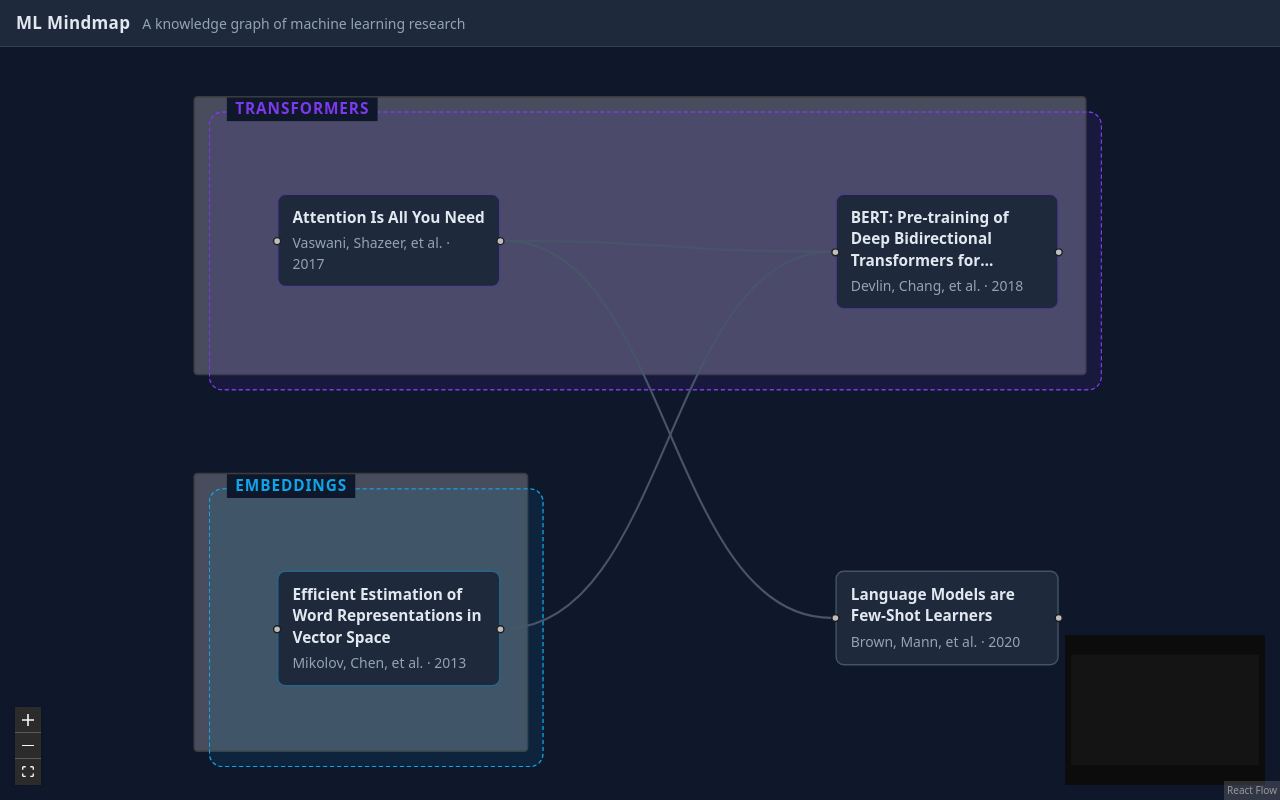
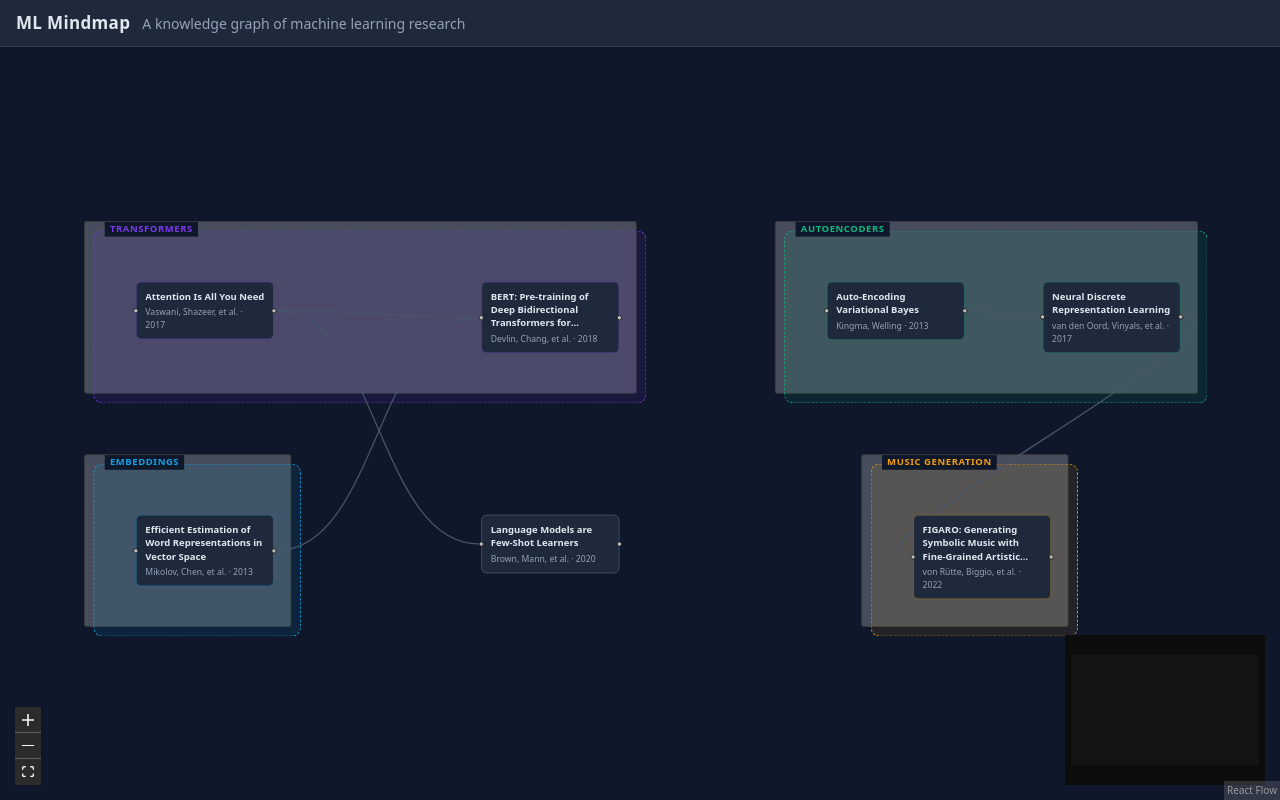
Before and after one commit to rpw1134/ml-mindmap, a React (Vite) app: page / in a window 1280 px wide. Built offline with nearby package versions, Linux system fonts and the light colour scheme.

Commit message:
new papers

```diff
--- a/src/data/mindmap.ts
+++ b/src/data/mindmap.ts
@@ -49,6 +49,42 @@ const data: MindmapData = {
       parentGroup: 'g-embeddings',
       position: { x: 200, y: 420 },
     },
+    {
+      id: 'vae',
+      arxivId: '1312.6114',
+      title: 'Auto-Encoding Variational Bayes',
+      authors: ['Kingma', 'Welling'],
+      abstract:
+        'We introduce a stochastic variational inference and learning algorithm that scales to large datasets. By reparameterizing the variational lower bound, optimization through standard gradient methods becomes tractable. An approximate inference model (encoder) efficiently handles posterior inference for continuous latent variables alongside a generative model (decoder).',
+      year: 2013,
+      tags: ['vae', 'generative', 'latent-space', 'variational-inference'],
+      parentGroup: 'g-autoencoders',
+      position: { x: 1000, y: 150 },
+    },
+    {
+      id: 'vq-vae',
+      arxivId: '1711.00937',
+      title: 'Neural Discrete Representation Learning',
+      authors: ['van den Oord', 'Vinyals', 'Kavukcuoglu'],
+      abstract:
+        'We propose VQ-VAE, which learns discrete latent representations via vector quantization. Unlike standard VAEs that learn continuous codes, VQ-VAE circumvents posterior collapse by pairing a vector-quantized codebook with a learned autoregressive prior. The model demonstrates strong results on image, audio, and video generation.',
+      year: 2017,
+      tags: ['vq-vae', 'discrete-representation', 'generative', 'codebook'],
+      parentGroup: 'g-autoencoders',
+      position: { x: 1250, y: 150 },
+    },
+    {
+      id: 'figaro',
+      arxivId: '2201.10936',
+      title: 'FIGARO: Generating Symbolic Music with Fine-Grained Artistic Control',
+      authors: ['von Rütte', 'Biggio', 'Kilcher', 'Hofmann'],
+      abstract:
+        'We introduce FIGARO, a model for controllable symbolic music generation via a self-supervised description-to-sequence task. The model extracts high-level features from target sequences and learns the conditional distribution of sequences given those descriptions, combining learned and expert features. FIGARO achieves state-of-the-art results in symbolic music generation while generalizing beyond its training distribution.',
+      year: 2022,
+      tags: ['music-generation', 'symbolic-music', 'transformer', 'controllable-generation'],
+      parentGroup: 'g-music-generation',
+      position: { x: 1100, y: 420 },
+    },
   ],
   edges: [
     {
@@ -67,6 +103,16 @@ const data: MindmapData = {
       source: 'word2vec',
       target: 'bert',
     },
+    {
+      id: 'e-vae-vqvae',
+      source: 'vae',
+      target: 'vq-vae',
+    },
+    {
+      id: 'e-vqvae-figaro',
+      source: 'vq-vae',
+      target: 'figaro',
+    },
   ],
   groups: [
     {
@@ -83,6 +129,20 @@ const data: MindmapData = {
       position: { x: 140, y: 350 },
       size: { width: 240, height: 200 }, // right edge 380 clears word2vec (200 + 160 + 20 padding)
     },
+    {
+      id: 'g-autoencoders',
+      label: 'Autoencoders',
+      color: '#10b981',
+      position: { x: 940, y: 80 },
+      size: { width: 490, height: 200 }, // right edge 1430 clears VQ-VAE (1250 + 160 + 20 padding)
+    },
+    {
+      id: 'g-music-generation',
+      label: 'Music Generation',
+      color: '#f59e0b',
+      position: { x: 1040, y: 350 },
+      size: { width: 240, height: 200 }, // right edge 1280 clears FIGARO (1100 + 160 + 20 padding)
+    },
   ],
 };
 
```
